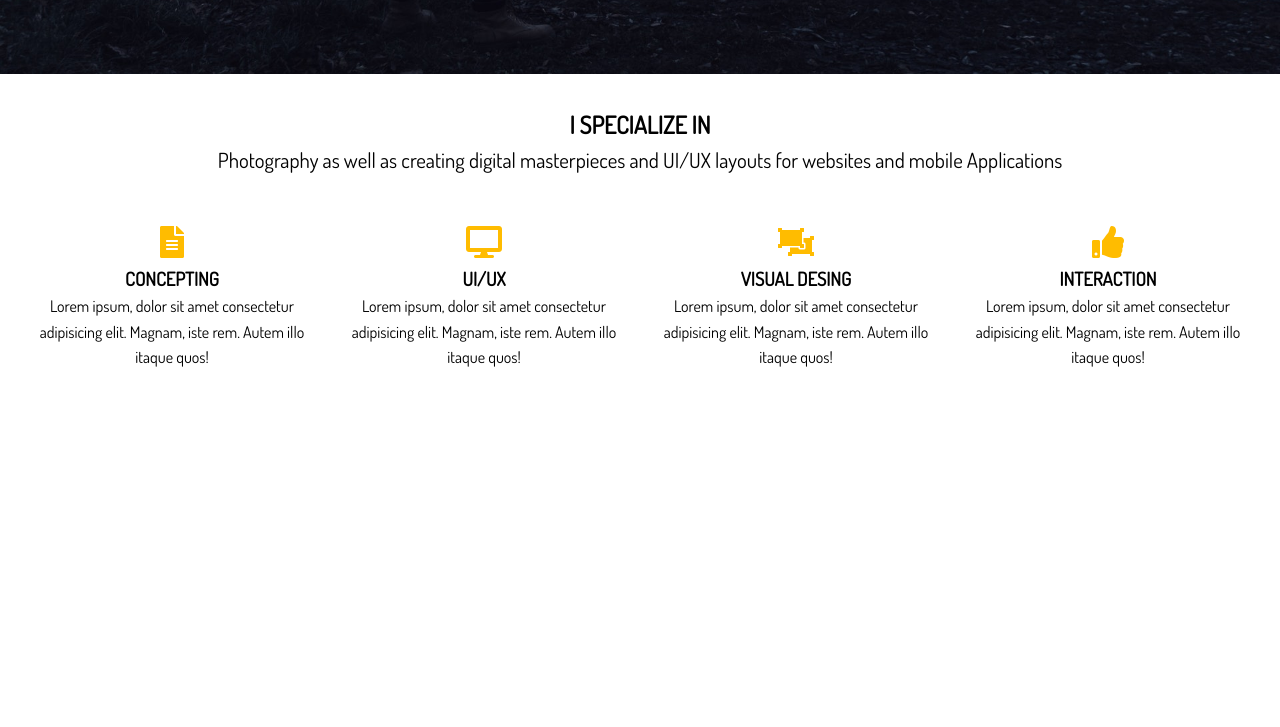
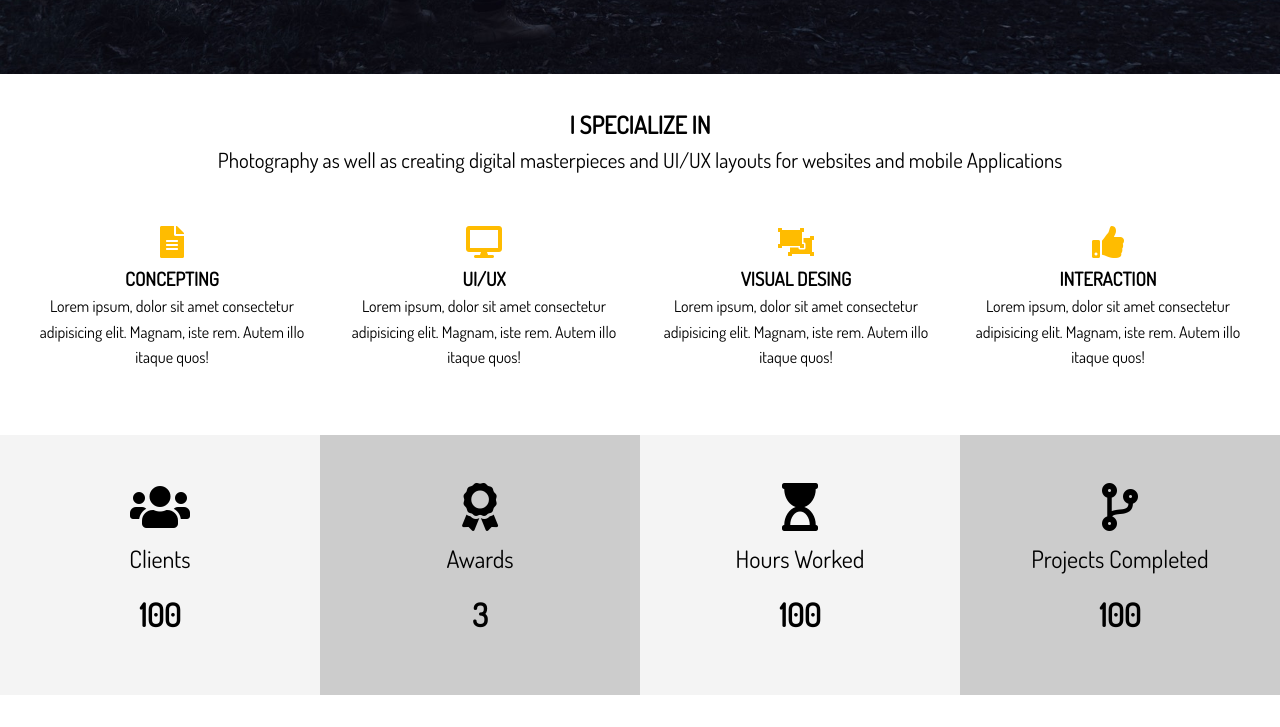
Before and after one commit to naveenKumar0408/Portfolio-website-using-sass, a plain HTML site: page dist/index.html in a window 1280 px wide. Shown: the part 726-1453 px from the top of the page. Before the commit the page ends 1129 px from the top, so only its background shows below. Drawn offline with Linux system fonts and the light colour scheme.

Commit message:
Added html and css code for Home-stats section

```diff
--- a/dist/index.html
+++ b/dist/index.html
@@ -82,6 +82,40 @@
       </div>
     </section>
 
+    <!-- Section B - Home Stats -->
+    <section id="home-b" class="text-center py-2">
+      <div class="stats">
+        <div>
+          <ul>
+            <li><i class="fas fa-users fa-3x"></i></li>
+            <li class="stats-title">Clients</li>
+            <li class="stats-number">100</li>
+          </ul>
+        </div>
+        <div>
+          <ul>
+            <li><i class="fas fa-award fa-3x"></i></li>
+            <li class="stats-title">Awards</li>
+            <li class="stats-number">3</li>
+          </ul>
+        </div>
+        <div>
+          <ul>
+            <li><i class="fas fa-hourglass-start fa-3x"></i></li>
+            <li class="stats-title">Hours Worked</li>
+            <li class="stats-number">100</li>
+          </ul>
+        </div>
+        <div>
+          <ul>
+            <li><i class="fas fa-code-branch fa-3x"></i></li>
+            <li class="stats-title">Projects Completed </li>
+            <li class="stats-number">100</li>
+          </ul>
+        </div>
+      </div>
+    </section>
+
     <script src="js/typewriter.js"></script>
 </body>
 </html>
--- a/scss/main.scss
+++ b/scss/main.scss
@@ -173,8 +173,9 @@ img{
     }
 }
 
-// Home Specialize Section
+// Home Sections
 #home{
+    // Home Specialize Sections - Section A
     &-a{
         .specials{
             margin-top: 3rem;
@@ -188,4 +189,34 @@ img{
             }
         }
     }
+
+    // Home Stats Section - section B
+    &-b{
+        .stats{
+            display: grid;
+            grid-template-columns: repeat(4,1fr);
+
+            li{
+                line-height: 2;
+
+                &.stats-title{
+                    font-size: 1.5rem;
+                }
+                &.stats-number {
+                    font-size: 2rem;
+                    font-weight: bold;
+                }
+            }
+            div{
+                padding: 3rem 0;
+
+                &:nth-child(odd){
+                    background: $light-color;
+                }
+                &:nth-child(even){
+                    background: $medium-color;
+                }
+            }
+        }
+    }
 }
```
Also changed, not shown: dist/css/main.css.
